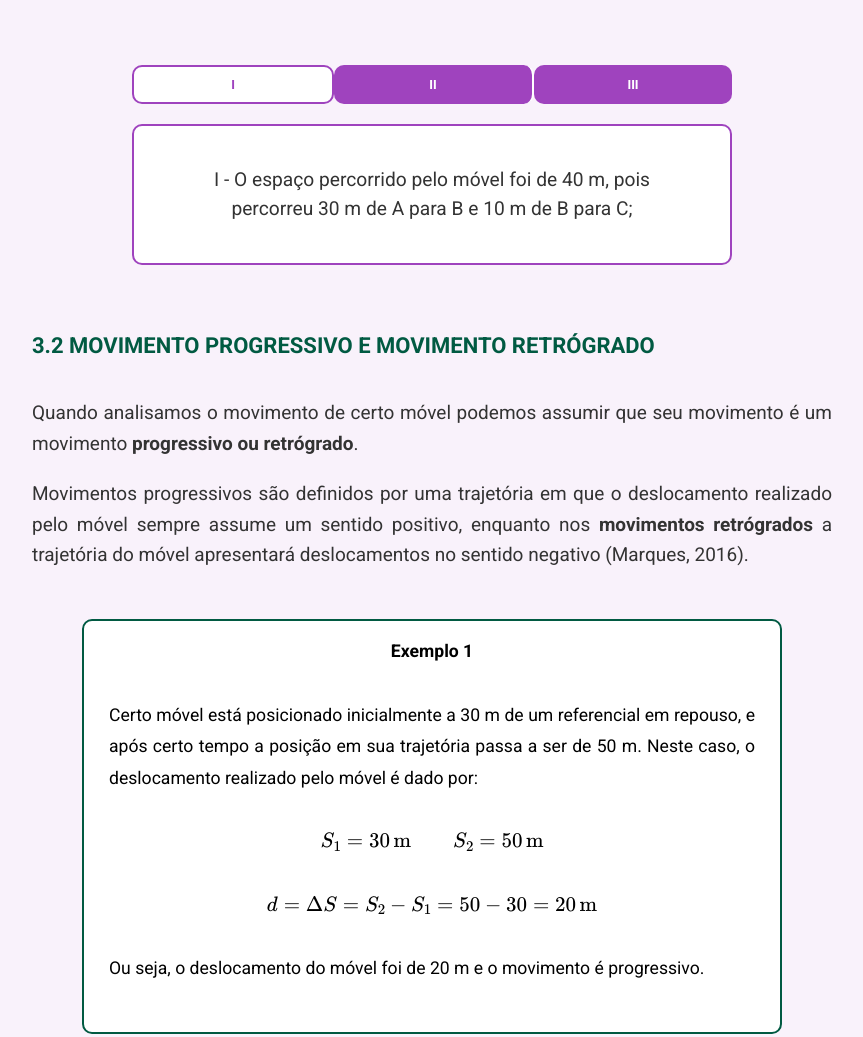
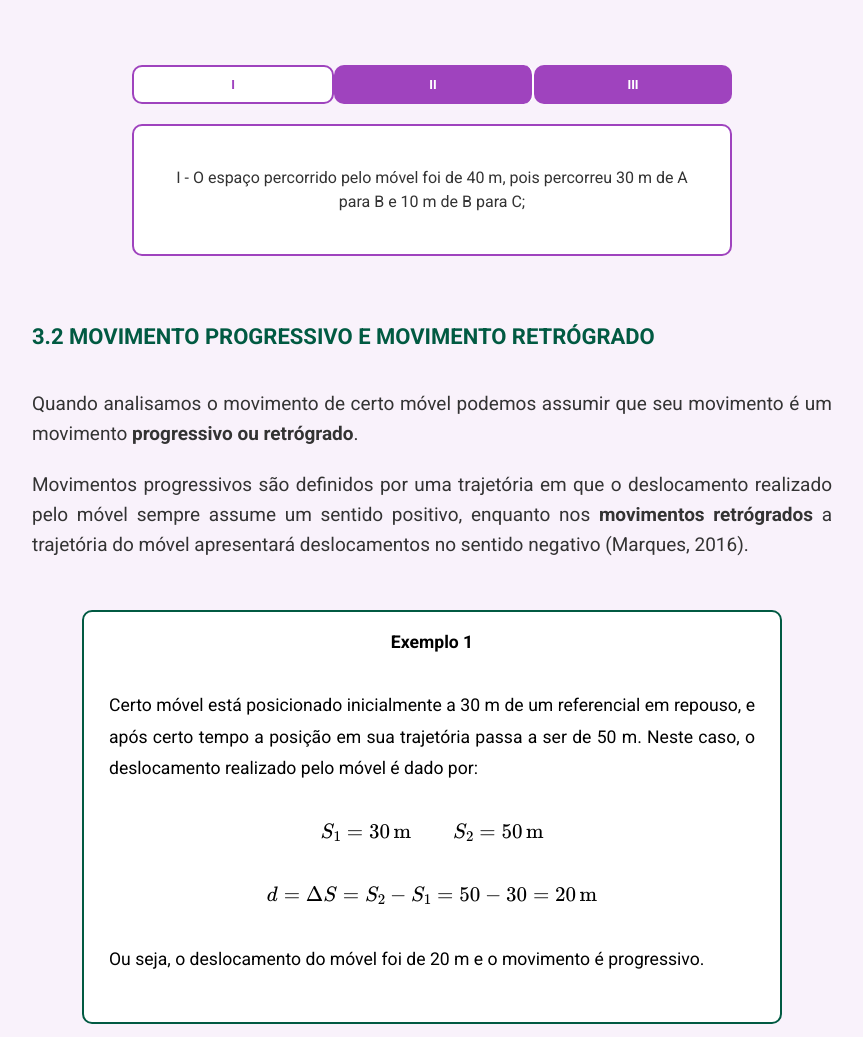
Before and after one commit to DropeVinicius/fisicau3n1, a plain HTML site: page index.html in a window 1280 px wide. Shown: the part 7588-8625 px from the top of the page, without its empty margins (208-1071 px from the left). Drawn offline with nearby package versions, Linux system fonts and the light colour scheme.

Commit message:
fontsize tabcontent att

```diff
--- a/index.html
+++ b/index.html
@@ -19,7 +19,7 @@
     <title>Nivelamento - Física Nivel 1 - Unidade 3</title>
 
     <style>
-/* Global styles */
+        /* Global styles */
         body {
             font-family: 'Roboto', sans-serif;
             margin: 0;
@@ -930,7 +930,7 @@
             background-color: white;
             padding: 40px;
             display: none;
-            font-size: 16px;
+            font-size: 1rem !important;
             line-height: 1.5;
             color: #333;
             text-align: center;
```
